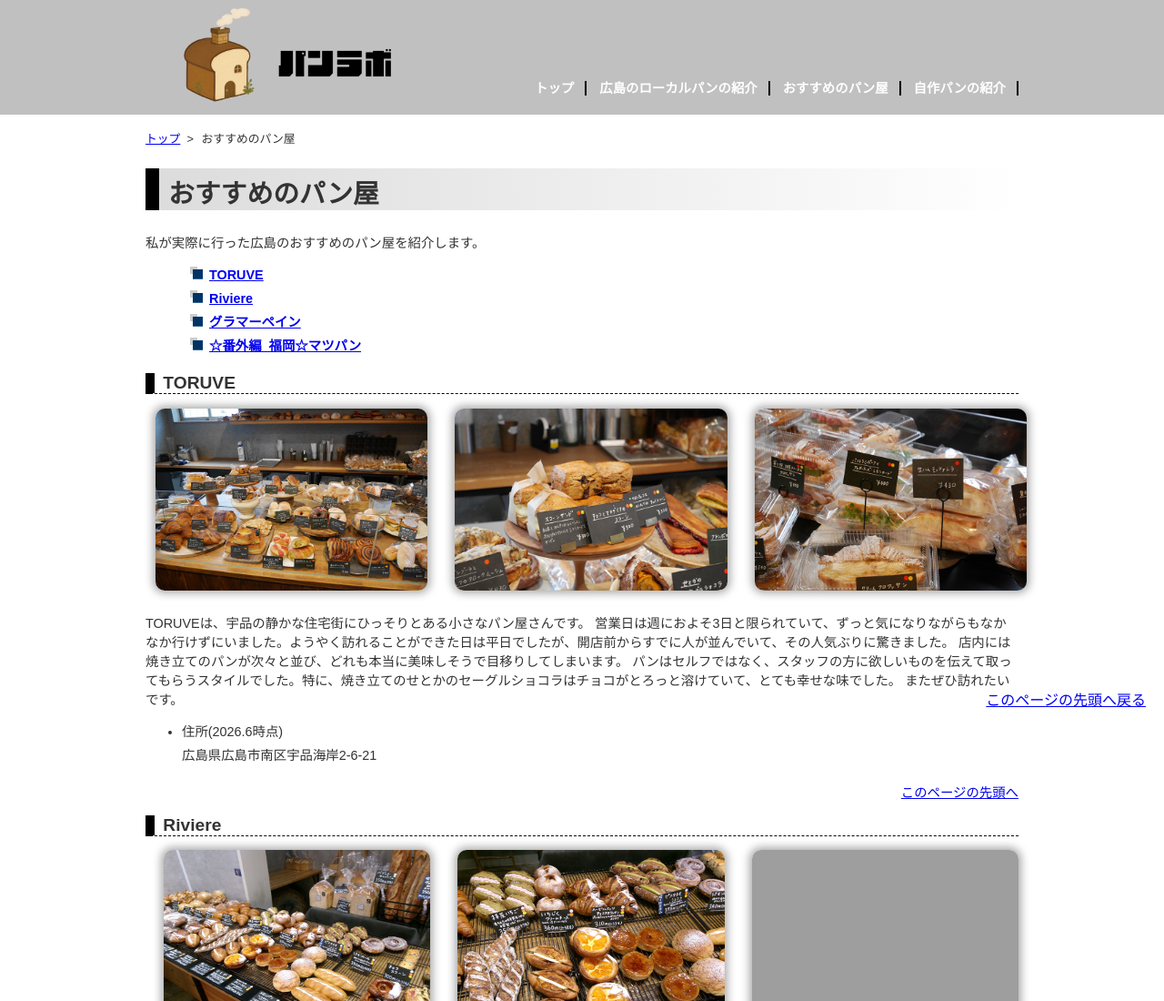
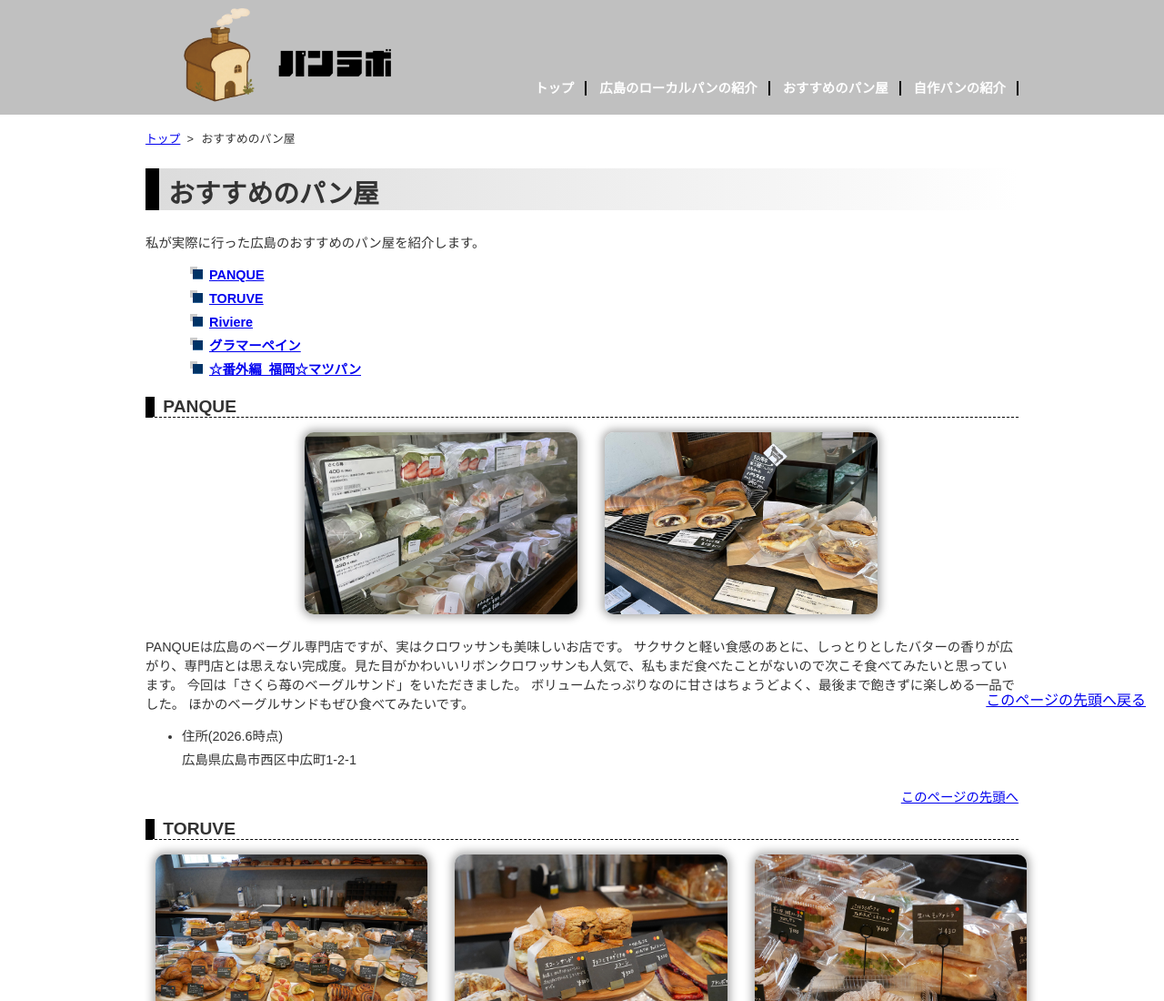
Before and after one commit to snns292/snns292.github.io, a plain HTML site: page contents2.html in a window 1280 px wide. Shown: the top 1100 px of the page at 91% size. Drawn offline with Linux system fonts and the light colour scheme; grey boxes are pictures that could not be loaded.

Commit message:
Add files via upload

```diff
--- a/contents2.html
+++ b/contents2.html
@@ -34,12 +34,32 @@
 <h1 class="sub-h1">おすすめのパン屋</h1>
 <p>私が実際に行った広島のおすすめのパン屋を紹介します。</p>
 <ul class="contents2-list">
+        <li><a href="#point5">PANQUE</a></li>
         <li><a href="#point1">TORUVE</a></li>
         <li><a href="#point2">Riviere</a></li>
         <li><a href="#point3">グラマーペイン</a></li>
         <li><a href="#point4">☆番外編_福岡☆マツパン</a></li>
 
 </ul>
+<section>
+<h2 a id="point5">PANQUE</h2>
+<div class="contents2-row ">
+  <img class="contents2-img " src="image/IMG_1852.jpg" width="300" height="200" alt="PANQUE1">
+  <img class="contents2-img" src="image/IMG_1851.jpg" width="300" height="200" alt="PANQUE2">
+
+</div>
+<p>
+PANQUEは広島のベーグル専門店ですが、実はクロワッサンも美味しいお店です。
+サクサクと軽い食感のあとに、しっとりとしたバターの香りが広がり、専門店とは思えない完成度。見た目がかわいいリボンクロワッサンも人気で、私もまだ食べたことがないので次こそ食べてみたいと思っています。
+今回は「さくら苺のベーグルサンド」をいただきました。
+ボリュームたっぷりなのに甘さはちょうどよく、最後まで飽きずに楽しめる一品でした。
+ほかのベーグルサンドもぜひ食べてみたいです。</p><ul>
+<li>住所(2026.6時点)</li>
+   広島県広島市西区中広町1-2-1
+
+</ul>
+<p class="sentou"><a href="#pagetop">このページの先頭へ</a></p>
+</section>
 <section>
 <h2 a id="point1">TORUVE</h2>
 <div class="contents2-row ">
```
Also changed, not shown: index.html (+3 -0 lines), image/IMG_1851.jpg (added), image/IMG_1852.jpg (added).
